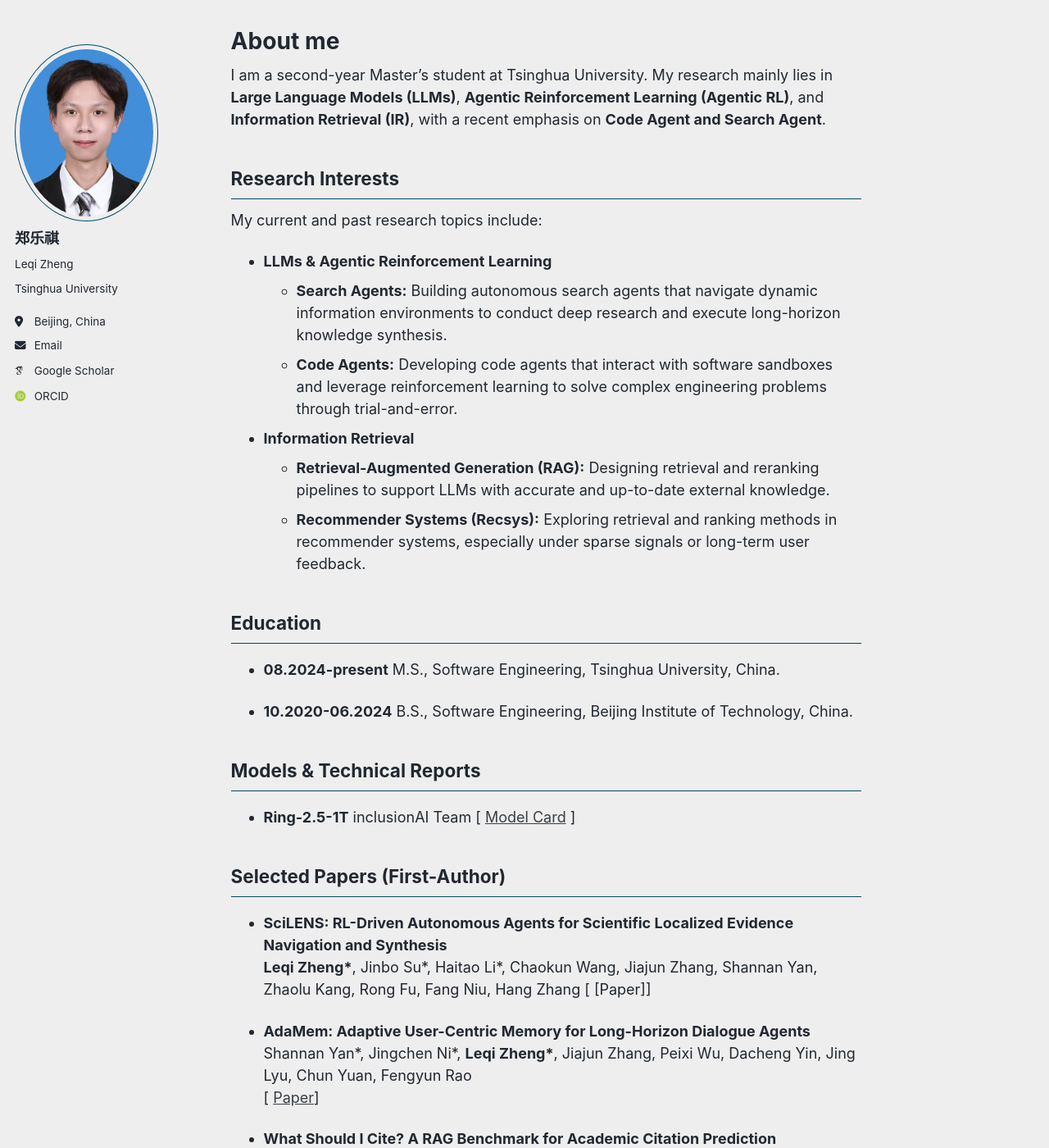
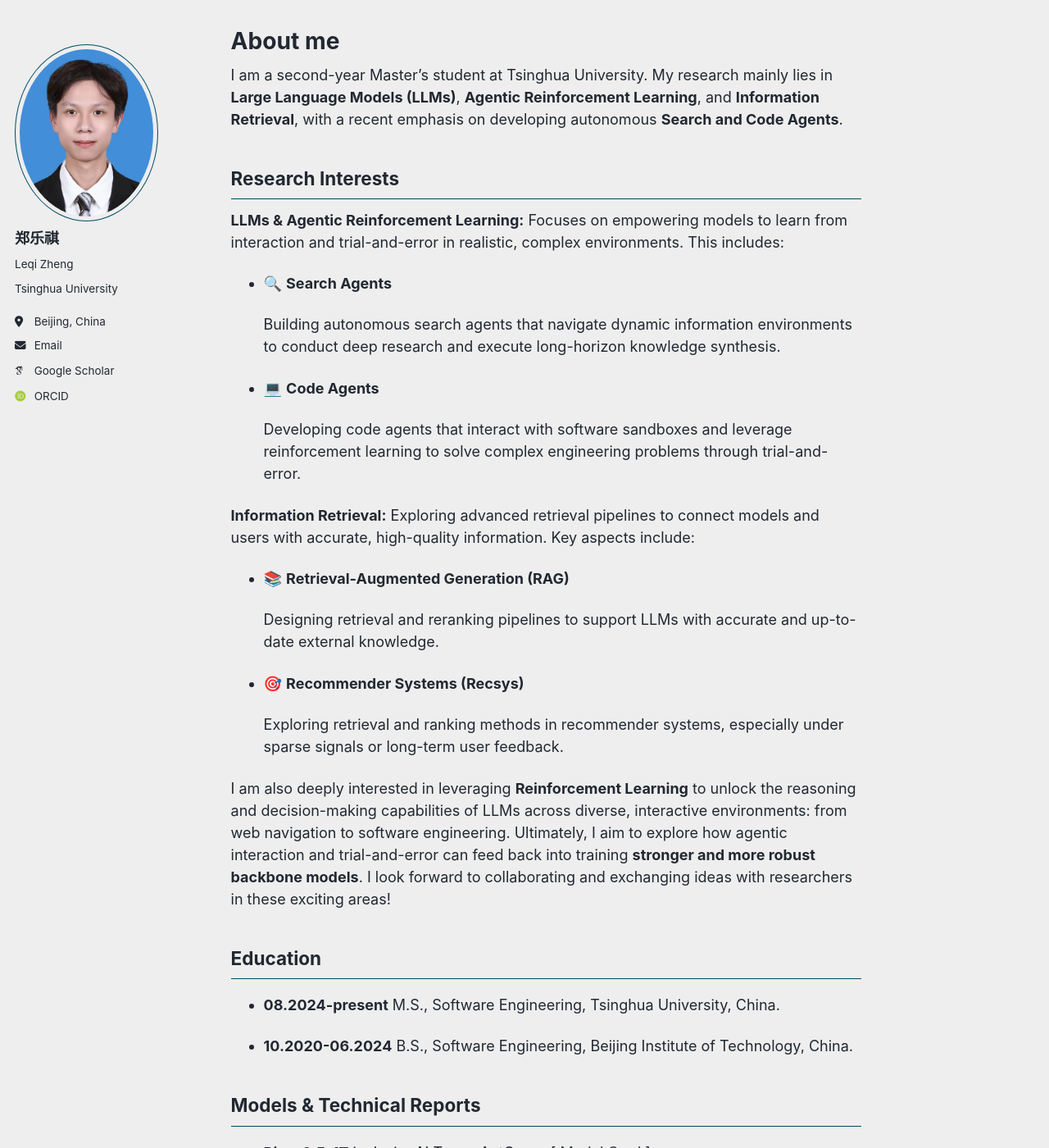
Before and after one commit to LQgdwind/LQgdwind.github.io, a Jekyll site: the page built from _pages/about.md, in a window 1280 px wide and 1400 px high. Shown: the whole window at 82% size. Built offline with Jekyll 4.4.1, drawn with Linux system fonts in a browser that asks for light colours; some web fonts are replaced; a script bundle is joined from its source files by our own code; library files that are not in the unit come from our copies; some of the changed text lies outside the part shown.

Commit message:
Revise about page content and formatting
Updated research interests and descriptions for clarity and detail.

```diff
--- a/_pages/about.md
+++ b/_pages/about.md
@@ -7,21 +7,32 @@ redirect_from:
   - /about.html
 ---
 
-I am a second-year Master's student at Tsinghua University. My research mainly lies in **Large Language Models (LLMs)**, **Agentic Reinforcement Learning (Agentic RL)**, and **Information Retrieval (IR)**, with a recent emphasis on **Code Agent and Search Agent**.
-
+I am a second-year Master's student at Tsinghua University. My research mainly lies in **Large Language Models (LLMs)**, **Agentic Reinforcement Learning**, and **Information Retrieval**, with a recent emphasis on developing autonomous **Search and Code Agents**.
 
 Research Interests
 ------
 
-My current and past research topics include:
+**LLMs & Agentic Reinforcement Learning:** Focuses on empowering models to learn from interaction and trial-and-error in realistic, complex environments. This includes:
 
-- **LLMs & Agentic Reinforcement Learning**
-  - **Search Agents:** Building autonomous search agents that navigate dynamic information environments to conduct deep research and execute long-horizon knowledge synthesis.
-  - **Code Agents:** Developing code agents that interact with software sandboxes and leverage reinforcement learning to solve complex engineering problems through trial-and-error.
+* 🔍 **Search Agents**
 
-- **Information Retrieval**
-  - **Retrieval-Augmented Generation (RAG):** Designing retrieval and reranking pipelines to support LLMs with accurate and up-to-date external knowledge.
-  - **Recommender Systems (Recsys):** Exploring retrieval and ranking methods in recommender systems, especially under sparse signals or long-term user feedback.
+    Building autonomous search agents that navigate dynamic information environments to conduct deep research and execute long-horizon knowledge synthesis.
+
+* 💻 **Code Agents**
+
+    Developing code agents that interact with software sandboxes and leverage reinforcement learning to solve complex engineering problems through trial-and-error.
+
+**Information Retrieval:** Exploring advanced retrieval pipelines to connect models and users with accurate, high-quality information. Key aspects include:
+
+* 📚 **Retrieval-Augmented Generation (RAG)**
+
+    Designing retrieval and reranking pipelines to support LLMs with accurate and up-to-date external knowledge.
+
+* 🎯 **Recommender Systems (Recsys)**
+
+    Exploring retrieval and ranking methods in recommender systems, especially under sparse signals or long-term user feedback.
+
+I am also deeply interested in leveraging **Reinforcement Learning** to unlock the reasoning and decision-making capabilities of LLMs across diverse, interactive environments: from web navigation to software engineering. Ultimately, I aim to explore how agentic interaction and trial-and-error can feed back into training **stronger and more robust backbone models**. I look forward to collaborating and exchanging ideas with researchers in these exciting areas!
 
 
 Education
```
Also changed, not shown: other parts of _pages/about.md (+2 -2 lines).
